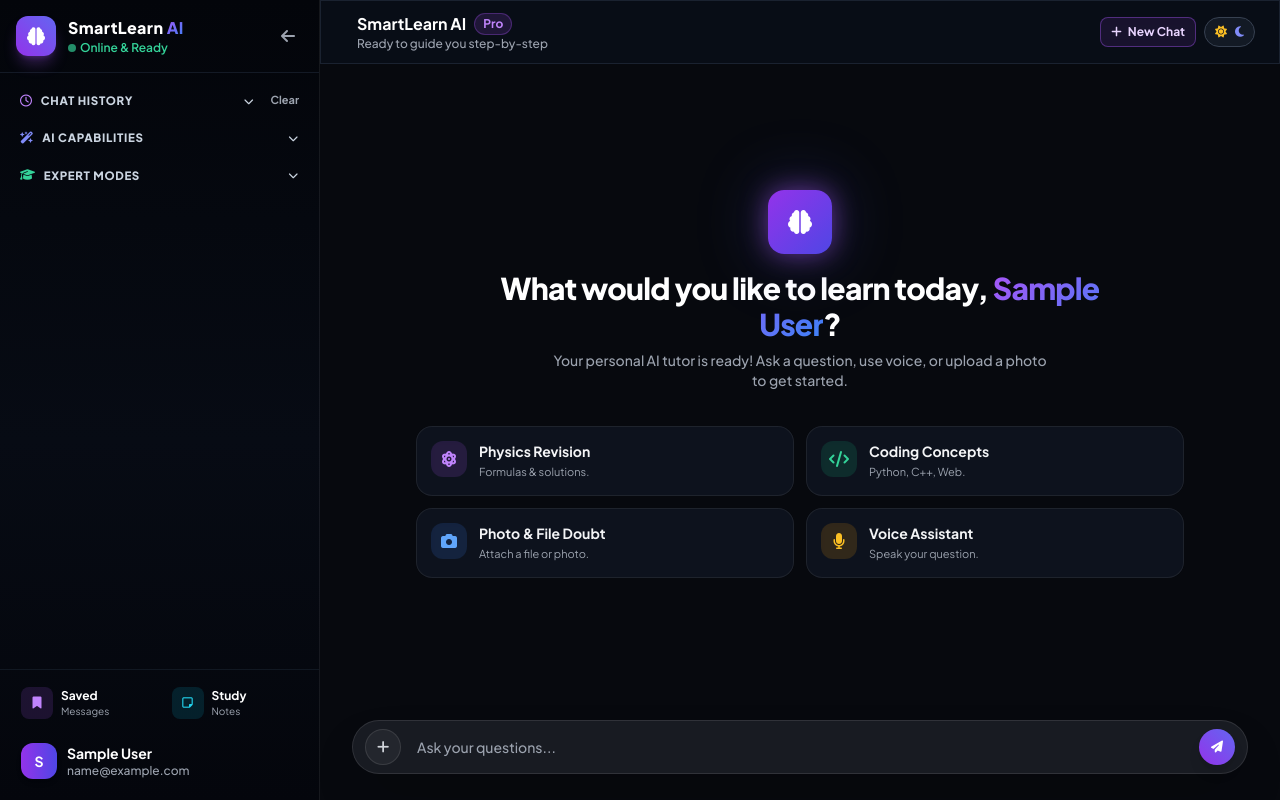
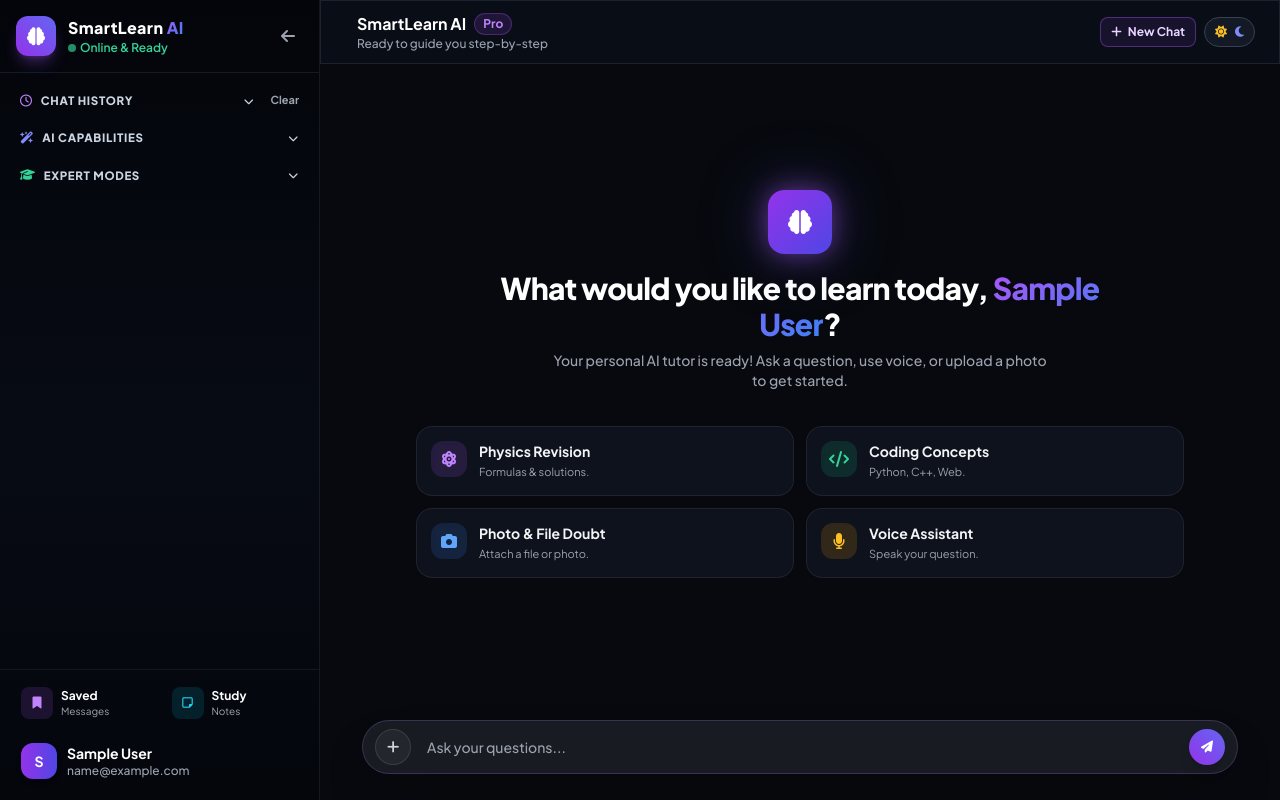
Before and after one commit to Daleshraghav/Smartlearning-AI, a Flask app: page /tutor in a window 1280 px wide. Run offline with Flask 3, Linux system fonts and the light colour scheme; the visitor is signed in with stand-in values (Sample User, id 1); data comes from the database, SQL or seed files in the repository; some libraries are stand-ins or nearby versions.

Commit message:
Enhance chat form styling and input features

```diff
--- a/templates/ai_tutor.html
+++ b/templates/ai_tutor.html
@@ -33,6 +33,52 @@
 /* ==========================================
    BASE & DARK NIGHT VIEW THEME
    ========================================== */
+/* ✨ Luxury Ask Your Question Input */
+#chat-form {
+    width: calc(100% - 20px) !important;
+    max-width: 100% !important;
+    margin-left: auto !important;
+    margin-right: auto !important;
+    box-sizing: border-box !important;
+    border: 1px solid rgba(167, 139, 250, 0.22) !important;
+    transition:
+        border-color 0.3s ease,
+        box-shadow 0.3s ease,
+        background 0.3s ease,
+        transform 0.3s ease !important;
+}
+
+/* Click karke typing start karte hi glow */
+#chat-form:focus-within {
+    border-color: rgba(167, 139, 250, 0.95) !important;
+    box-shadow:
+        0 0 0 2px rgba(139, 92, 246, 0.12),
+        0 0 14px rgba(139, 92, 246, 0.28),
+        0 0 28px rgba(99, 102, 241, 0.14),
+        inset 0 0 10px rgba(139, 92, 246, 0.04) !important;
+    transform: translateY(-1px);
+}
+
+/* Input text styling */
+#chat-input {
+    transition: color 0.25s ease, caret-color 0.25s ease !important;
+    caret-color: #c4b5fd !important;
+}
+
+#chat-input:focus {
+    outline: none !important;
+    box-shadow: none !important;
+}
+
+/* Light mode luxury glow */
+body.light-mode #chat-form:focus-within {
+    border-color: #8b5cf6 !important;
+    box-shadow:
+        0 0 0 2px rgba(139, 92, 246, 0.10),
+        0 0 16px rgba(139, 92, 246, 0.20),
+        0 0 28px rgba(99, 102, 241, 0.10) !important;
+}
+
         * { box-sizing: border-box; }
 
 html, body {
@@ -794,6 +840,7 @@ body.light-mode footer {
                         </div>
                     </div>
 
+
 <textarea
     id="chat-input"
     rows="1"
@@ -803,7 +850,12 @@ body.light-mode footer {
     class="flex-1 resize-none bg-transparent text-sm font-medium text-gray-100 placeholder-gray-400 outline-none px-2 py-1.5 max-h-36 overflow-y-auto"
 ></textarea>
 
-                    <button type="submit" id="send-button" class="w-9 h-9 rounded-full bg-gradient-to-tr from-purple-600 to-indigo-500 text-white flex items-center justify-center shadow-lg hover:brightness-110 active:scale-95 transition shrink-0" aria-label="Send message">
+<button
+    type="submit"
+    id="send-button"
+    class="w-9 h-9 rounded-full bg-gradient-to-tr from-purple-600 to-indigo-500 text-white flex items-center justify-center shadow-lg hover:brightness-110 active:scale-95 transition shrink-0"
+    aria-label="Send message"
+>
     <i class="fa-solid fa-paper-plane text-xs"></i>
 </button>
                 </form>
@@ -1087,7 +1139,7 @@ function selectStudyMode(mode) {
 function clearStudyMode() {
     selectedStudyMode = "";
     document.getElementById("selected-mode-wrap")?.classList.add("hidden");
-    document.getElementById("current-mode").textContent = "Ready to guide you step-by-step";
+    document.getElementById("current-mode").textContent = "Ready to guide you";
 }
 
 /* ---------- Safe HTML helpers ---------- */
```
Lines whose indentation alone changed are shown as unchanged.
